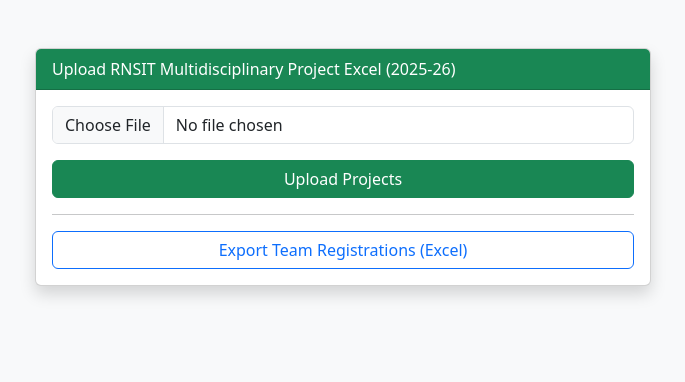
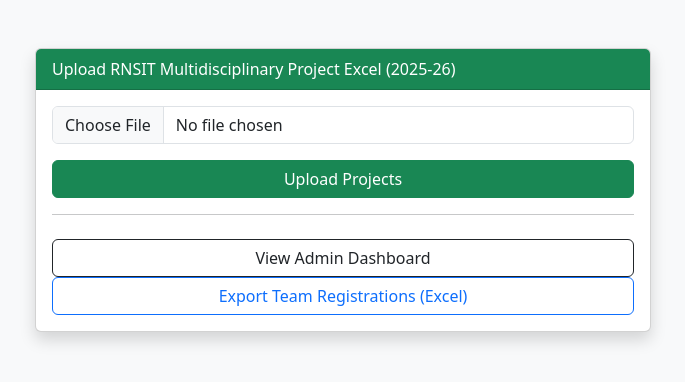
Before and after one commit to abhijithhv-rnsit/rnsit-multidisciplinary_project_2025-26, a Flask app: page /upload in a window 1280 px wide. Shown: the top 382 px of the page, without its empty margins (297-982 px from the left). Run offline with Flask 3, Linux system fonts and the light colour scheme; some libraries are stand-ins or nearby versions.

Commit message:
Update upload.html

```diff
--- a/templates/upload.html
+++ b/templates/upload.html
@@ -18,6 +18,9 @@
             </form>
 
             <hr>
+<a href="/dashboard" class="btn btn-outline-dark w-100 mt-2">
+    View Admin Dashboard
+</a>
 
             <a href="/export" class="btn btn-outline-primary w-100">
                 Export Team Registrations (Excel)
```
